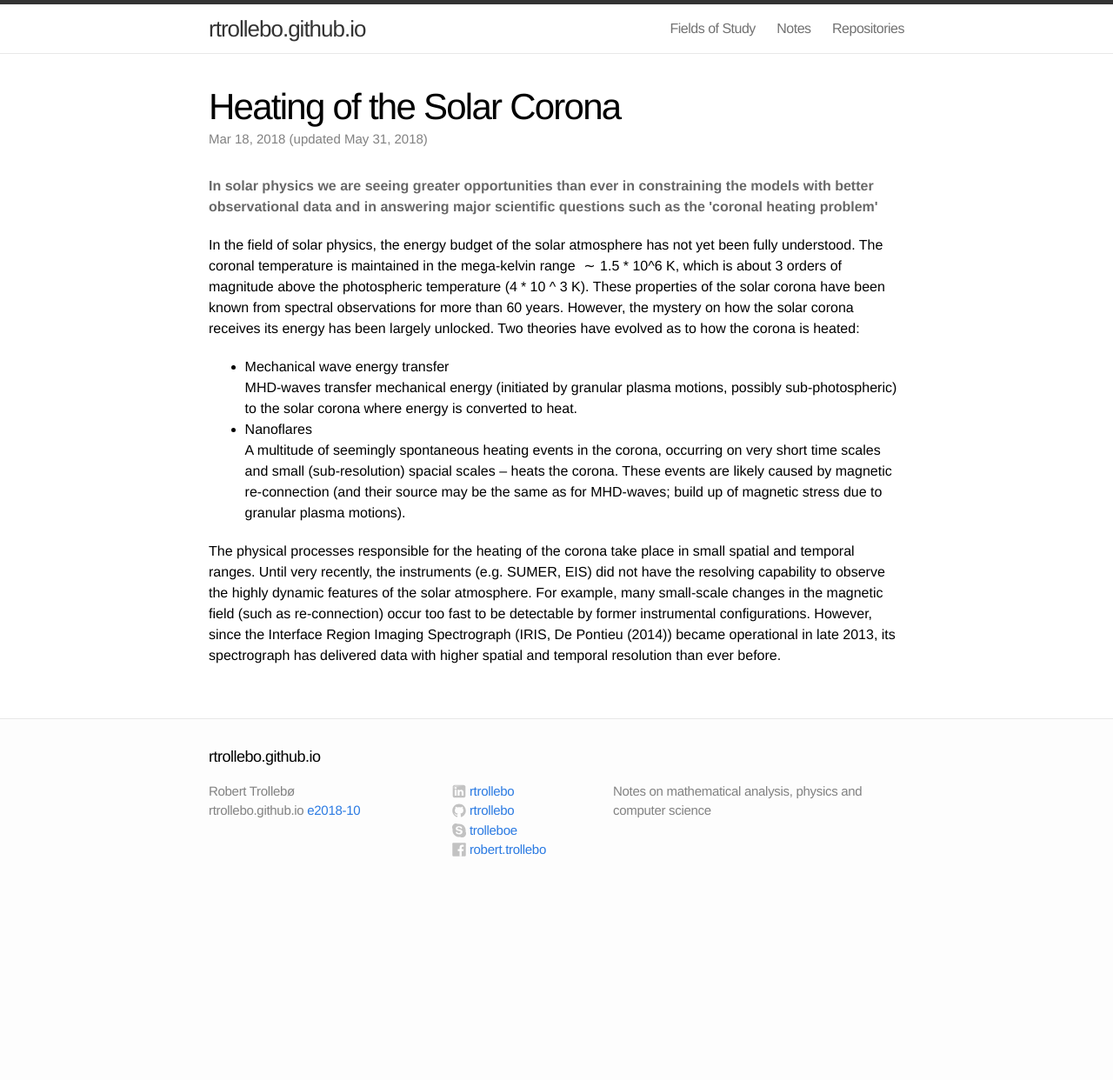
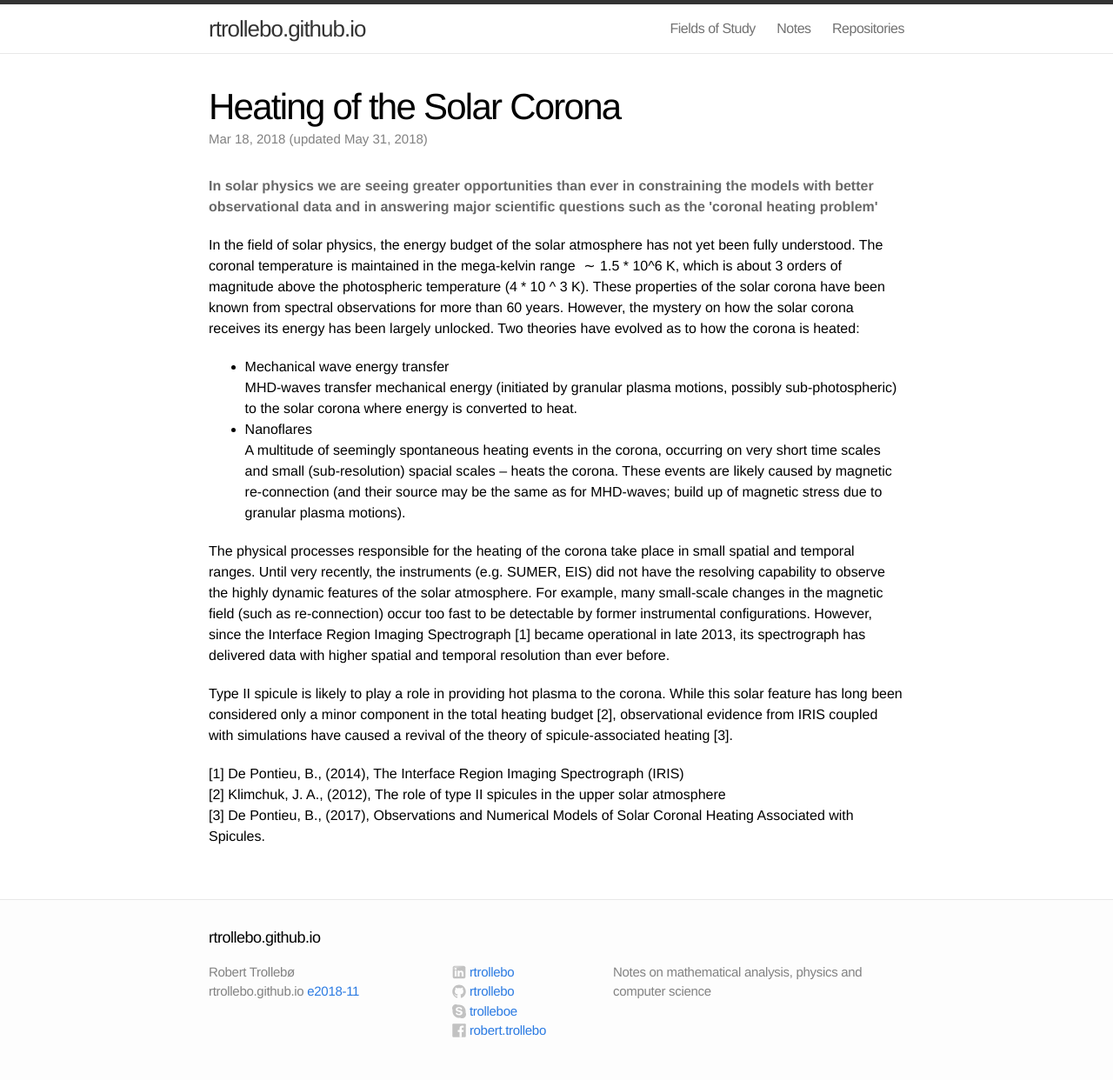
Before and after one commit to rtrollebo/rtrollebo.github.io, a Jekyll site: the page built from _posts/2018-03-18-heating-of-solar-corona.md, in a window 1280 px wide. Shown: the whole page at 87% size. Built offline with Jekyll 4.4.1, drawn with Linux system fonts in a browser that asks for light colours; before the commit the page ends 1034 px from its top, so only the background shows below that.

Commit message:
rtrollebo.github.io-e2018-11
* Role of type II spicules in heating the corona.

```diff
--- a/_data/editions.yml
+++ b/_data/editions.yml
@@ -1,3 +1,7 @@
+- edition: e2018-11
+  frontmatter: Heating of the Solar Corona
+  changes: Role of type II spicules in heating the corona.
+
 - edition: e2018-10
   frontmatter: Design Patterns and Aspects of Kotlin
   changes: Additions to featured note.
--- a/_posts/2018-03-18-heating-of-solar-corona.md
+++ b/_posts/2018-03-18-heating-of-solar-corona.md
@@ -40,6 +40,16 @@ observe the highly dynamic features of the solar atmosphere. For
 example, many small-scale changes in the magnetic field (such as
 re-connection) occur too fast to be detectable by former instrumental
 configurations. However, since the Interface Region Imaging
-Spectrograph (IRIS, De Pontieu (2014)) became operational in late
+Spectrograph [1] became operational in late
 2013, its spectrograph has delivered data with higher spatial and
 temporal resolution than ever before.
+
+Type II spicule is likely to play a role in providing hot plasma to
+the corona. While this solar feature has long been considered only a
+minor component in the total heating budget [2], observational evidence from IRIS
+coupled with simulations have caused a revival of the theory of
+spicule-associated heating [3].
+
+[1] De Pontieu, B., (2014), The Interface Region Imaging Spectrograph (IRIS)
+[2] Klimchuk, J. A., (2012), The role of type II spicules in the upper solar atmosphere
+[3] De Pontieu, B., (2017), Observations and Numerical Models of Solar Coronal Heating Associated with Spicules.
```
